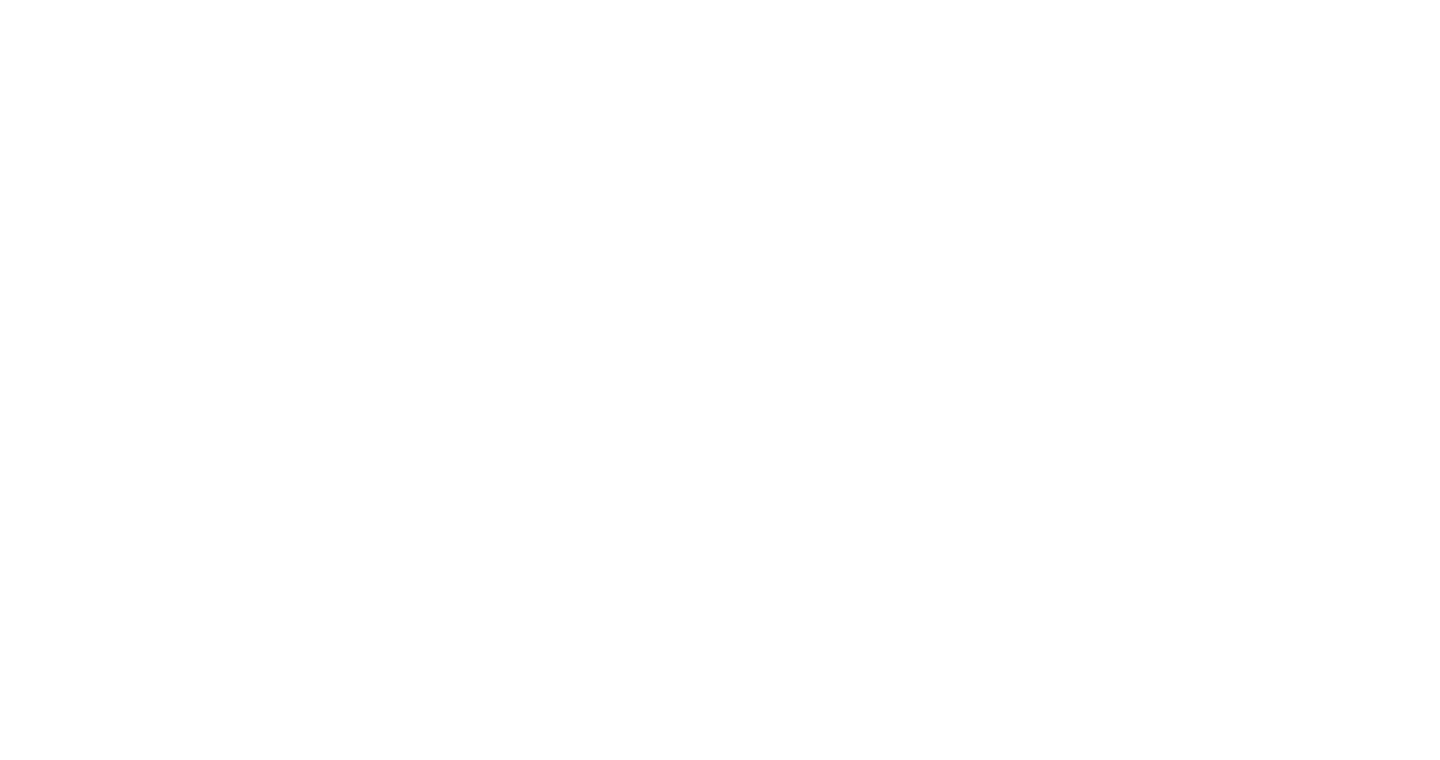
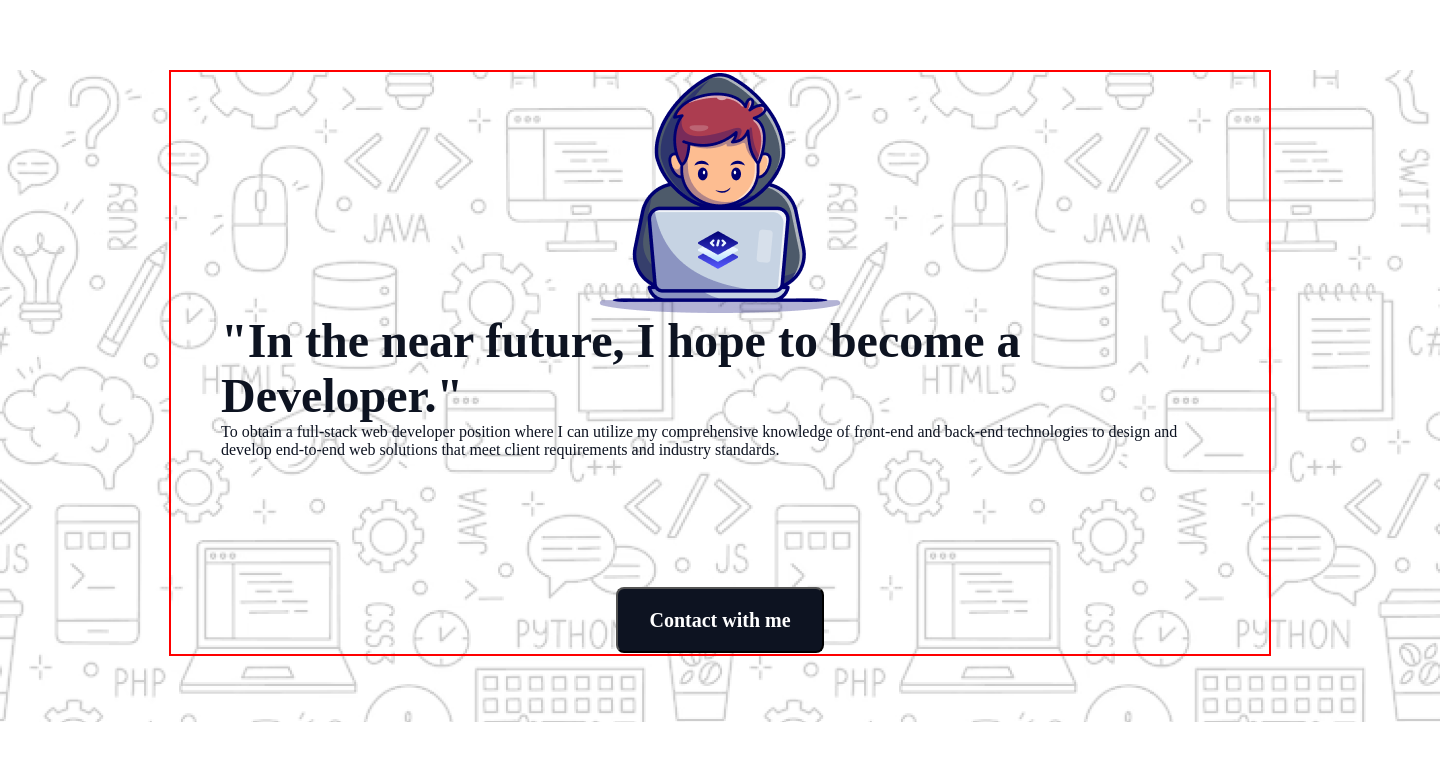
Before and after one commit to Orinakter/Assignment-1, a plain HTML site: page index.html in a window 1280 px wide. Shown: the whole page, 1440 px wide, since content can reach past the window. Drawn offline with Linux system fonts and the light colour scheme.

Commit message:
Header banner section done

```diff
--- a/index.html
+++ b/index.html
@@ -4,9 +4,22 @@
     <meta charset="UTF-8">
     <meta name="viewport" content="width=device-width, initial-scale=1.0">
     <title>Assignment-1</title>
+    <link rel="stylesheet" href="styles/style.css">
 </head>
 <body>
-    <header>
+
+    <!--Header-banner start here-->
+
+    <header class="banner-container">
+
+             <div class="banner-content">
+                <img src="images/Group.png" alt="">
+                <h1>"In the near future, I hope to become a Developer."</h1>
+                <p>To obtain a full-stack web developer position where I can utilize my comprehensive knowledge of front-end and back-end technologies to design and develop end-to-end web solutions that meet client requirements and industry standards.</p>
+                <button class="btn">Contact with me</button>
+
+
+            </div>
 
     </header>
 
--- a/styles/style.css
+++ b/styles/style.css
@@ -0,0 +1,69 @@
+@import url('https://fonts.googleapis.com/css2?family=Open+Sans:ital,wght@0,300..800;1,300..800&display=swap');
+
+body{
+    font-family: "Open Sans", sans-serif;
+}
+
+*{
+    padding: 0;
+    margin: 0;
+}
+
+/* banner-section starts here*/
+
+
+.banner-container{
+    width: 1440px;
+    height: 652px;
+    background-image: url('/images/Hero-bg.png');
+    margin-top: 70px;
+    background-repeat: no-repeat;
+    background-position: center;
+    background-size: cover;
+
+
+
+}
+.banner-content{
+    max-width: 998px;
+    height: 582px;
+    border: 2px solid red;
+    display: flex;
+    flex-direction: column;
+    justify-content: center;
+    align-items: center;
+    margin: 0 auto;
+    padding-left: 50px;
+    padding-right: 50px;
+
+}
+
+.banner-content h1{
+    color: rgb(13, 19, 33);
+    font-family: Azeret Mono;
+    font-size: 48px;
+    font-weight: 800;
+
+}
+
+.banner-content p{
+    color: rgb(13, 19, 33);
+    font-family: Azeret Mono;
+    font-size: 16px;
+    font-weight: 400;
+}
+
+.btn{
+    width: 208px;
+    height: 66px;
+    color: rgb(255, 255, 255);
+    font-family: Azeret Mono;
+    font-size: 20px;
+    font-weight: 600;
+    border-radius: 8px;
+    background: rgb(13, 19, 33);
+    margin-top:128.5px;
+
+
+
+}
```
